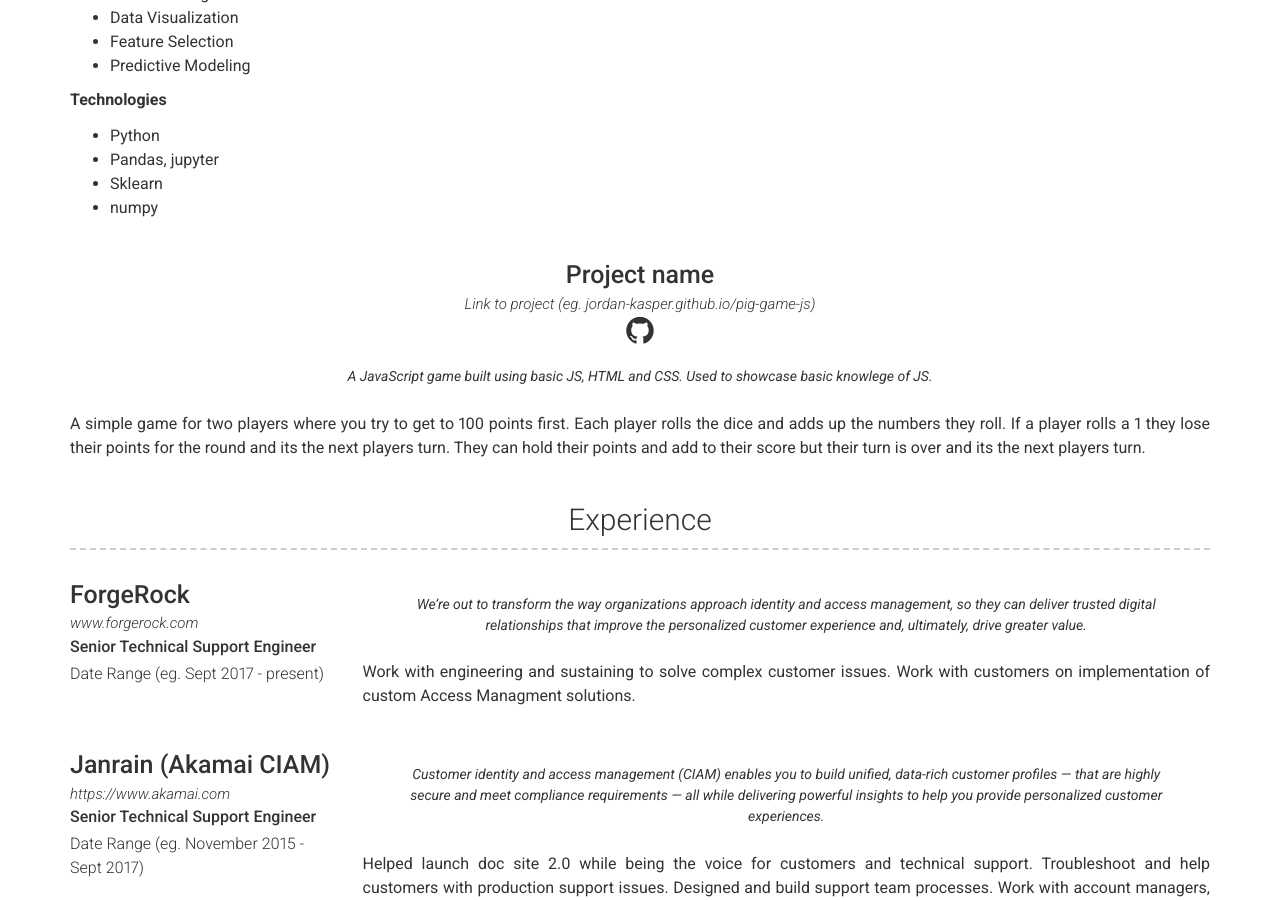
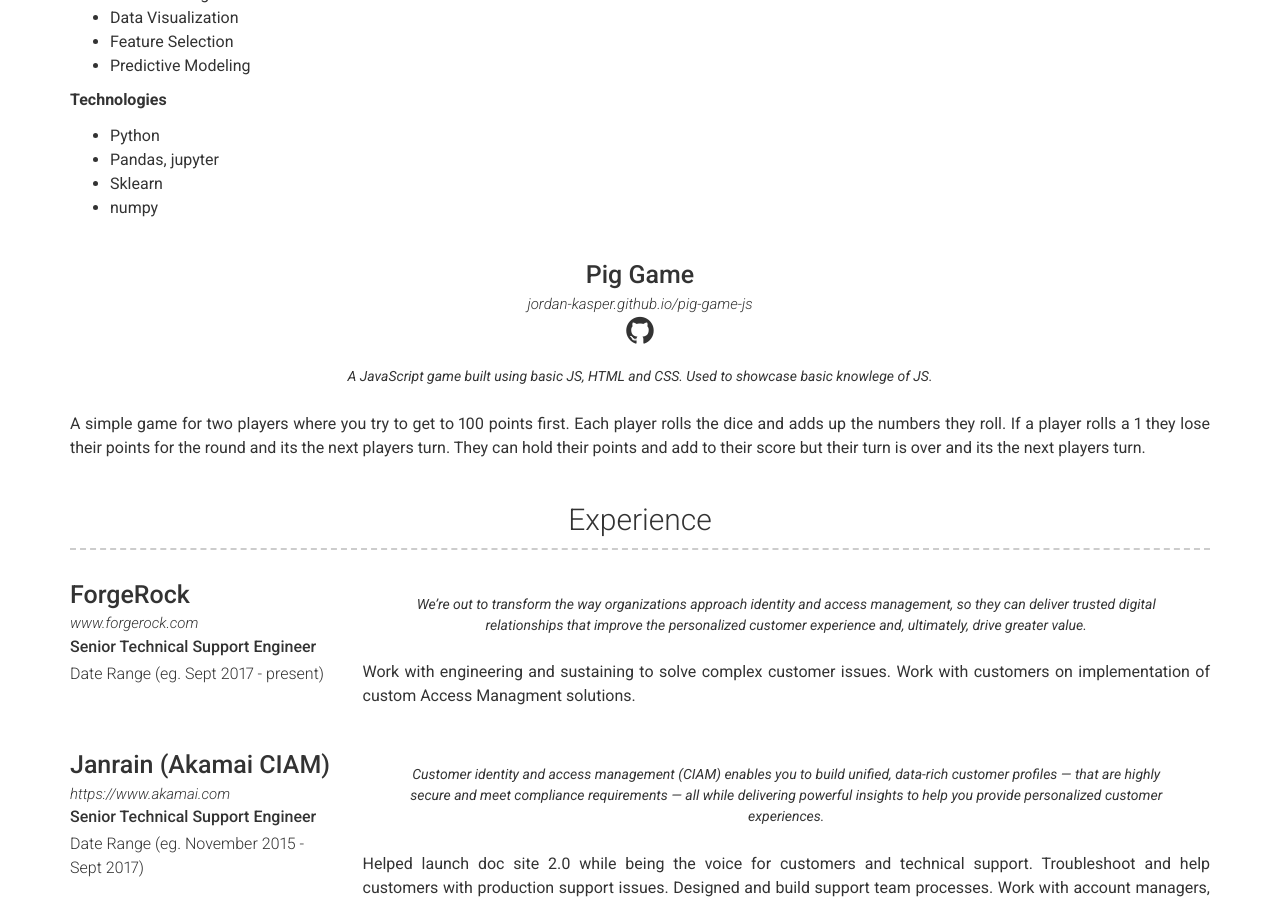
Before and after one commit to jordan-kasper/jordan-kasper.github.io, a Jekyll site: the page built from index.md, in a window 1280 px wide and 900 px high, scrolled down 968 px. Built offline with Jekyll 4.4.1, drawn with Linux system fonts in a browser that asks for light colours.

Commit message:
Update projects.yml

```diff
--- a/_data/projects.yml
+++ b/_data/projects.yml
@@ -23,9 +23,9 @@
     - numpy
 
 - layout: top-middle
-  name: Project name
-  link: Link to project (eg. jordan-kasper.github.io/pig-game-js)
-  github: Github page for project (eg. jordan-kasper/pig-game-js)
+  name: Pig Game
+  link: jordan-kasper.github.io/pig-game-js
+  github: jordan-kasper/pig-game-js
   quote: >
     A JavaScript game built using basic JS, HTML and CSS.  Used to showcase basic knowlege of JS.
   description: | # this will include new lines to allow paragraphs
```
